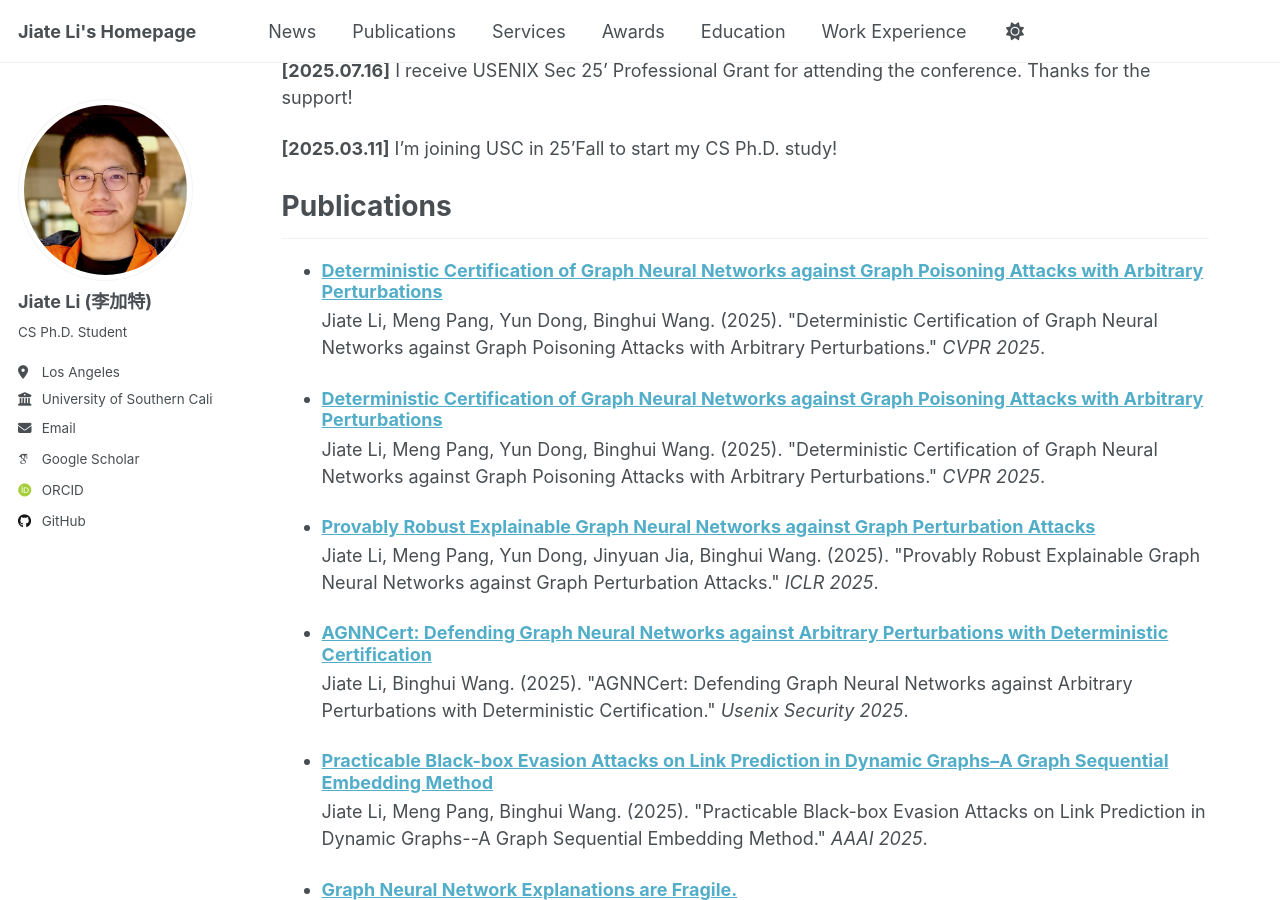
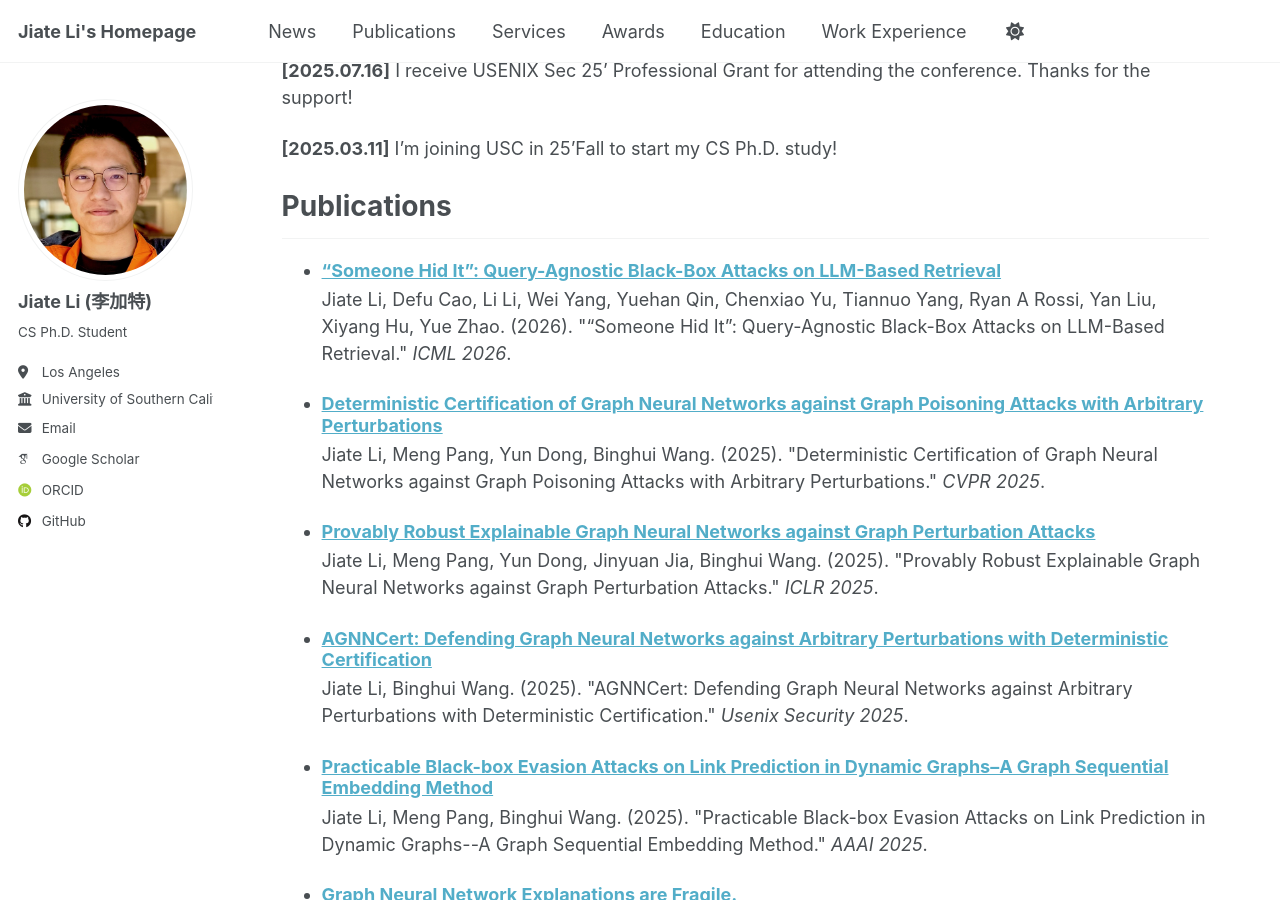
Before and after one commit to JetRichardLee/JetRichardLee.github.io, a Jekyll site: the page built from _pages/about.md, in a window 1280 px wide and 900 px high, scrolled down 515 px. Built offline with Jekyll 4.4.1, drawn with Linux system fonts in a browser that asks for light colours; some web fonts are replaced; a script that is not in the unit is left out.

Commit message:
Update 06-DQA.md

```diff
--- a/_publications/06-DQA.md
+++ b/_publications/06-DQA.md
@@ -1,11 +1,11 @@
 ---
-title: "Deterministic Certification of Graph Neural Networks against Graph Poisoning Attacks with Arbitrary Perturbations"
+title: "“Someone Hid It”: Query-Agnostic Black-Box Attacks on LLM-Based Retrieval"
 collection: publications
 category: conferences
-permalink: https://arxiv.org/abs/2503.18503
-excerpt: 'This paper extends AGNNCert to defending posioning attack.'
-date: 2025-03-24
-venue: 'CVPR 2025'
-paperurl: 'https://arxiv.org/pdf/2503.18503'
-citation: 'Jiate Li, Meng Pang, Yun Dong, Binghui Wang. (2025). &quot;Deterministic Certification of Graph Neural Networks against Graph Poisoning Attacks with Arbitrary Perturbations.&quot; <i>CVPR 2025</i>.'
+permalink: https://arxiv.org/abs/2602.00364
+excerpt: 'This paper proposes DQA learning that learn black-box attack against LLMR without rely on specific victim query.'
+date: 2026-01-30
+venue: 'ICML 2026'
+paperurl: 'https://arxiv.org/pdf/2602.00364'
+citation: 'Jiate Li, Defu Cao, Li Li, Wei Yang, Yuehan Qin, Chenxiao Yu, Tiannuo Yang, Ryan A Rossi, Yan Liu, Xiyang Hu, Yue Zhao. (2026). &quot;“Someone Hid It”: Query-Agnostic Black-Box Attacks on LLM-Based Retrieval.&quot; <i>ICML 2026</i>.'
 ---
```
